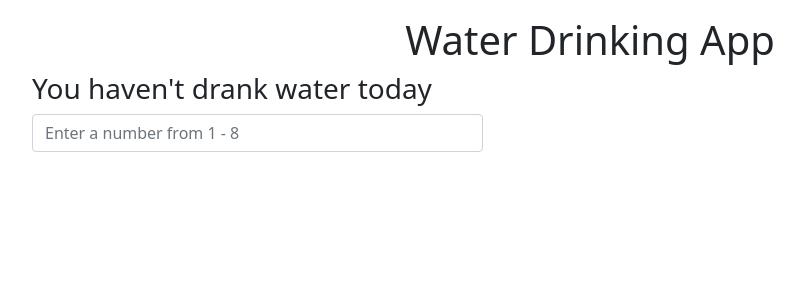
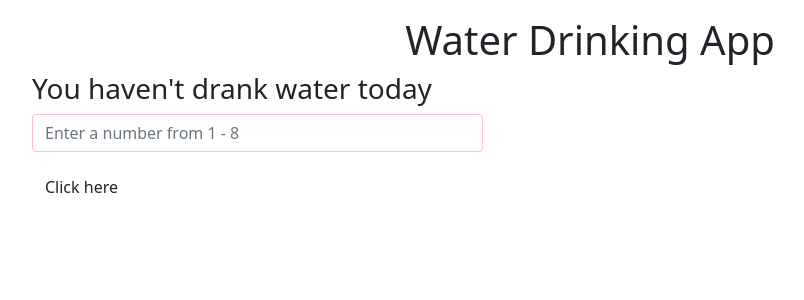
Before and after one commit to Daniel-16/react-typescript, a React (Create React App) app: page / in a window 1280 px wide. Shown: the top 300 px of the page, without its empty margins (50-854 px from the left). Built offline with nearby package versions, Linux system fonts and the light colour scheme.

Commit message:
Feat: Added css styles to input and buttons

```diff
--- a/src/components/Input.tsx
+++ b/src/components/Input.tsx
@@ -1,5 +1,6 @@
 import React, { useState } from "react";
 import Results from "./Results";
+import "./styles.css";
 
 const Input = () => {
   const [number, setNumber] = useState<string | number>("");
@@ -17,9 +18,11 @@ const Input = () => {
           onChange={handleChange}
           min="0"
           max="9"
+          style={{ borderColor: "pink" }}
         />
       </form>
       <p>{number}</p>
+      <button className="btn btn-outline">Click here</button>
     </div>
   );
 };
--- /dev/null
+++ b/src/components/styles.css
@@ -0,0 +1,14 @@
+.form-control:focus {
+    border-color: pink;
+    box-shadow: 0 0 0 0.2rem pink
+}
+.btn-outline {
+    border-color: pink;
+}
+.btn-outline:focus {
+    box-shadow: 0 0 0 0.2rem rgb(252, 202, 211)
+}
+.btn-outline:hover {
+    background-color: pink;
+    color: black
+}
```
